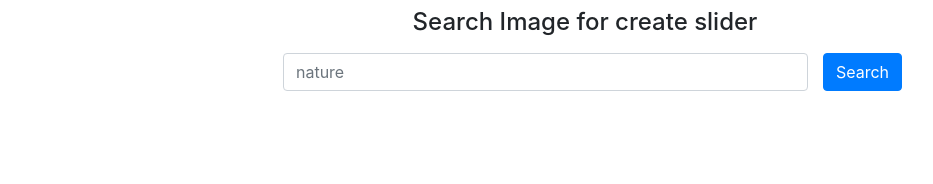
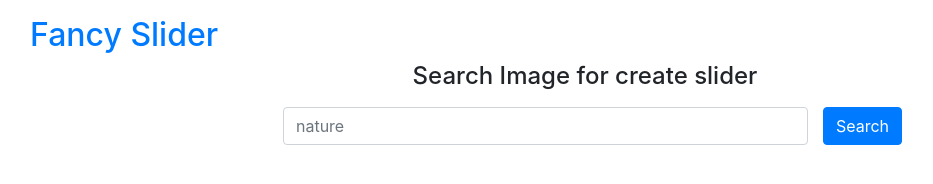
Before and after one commit to ahmedriaz-engineer/fancy-slider, a plain HTML site: page index.html in a window 1280 px wide. Shown: the whole page, without its empty margins (55-988 px from the left). Drawn offline with nearby package versions, Linux system fonts and the light colour scheme.

Commit message:
Fixed some bug of this project

```diff
--- a/index.html
+++ b/index.html
@@ -2,7 +2,7 @@
 <html lang="en">
 
 <head>
-  <title>Title</title>
+  <title>Fancy Slider</title>
   <!-- Required meta tags -->
   <meta charset="utf-8">
   <meta name="viewport" content="width=device-width, initial-scale=1, shrink-to-fit=no">
@@ -17,6 +17,7 @@
 
 <body>
   <div class="container">
+    <h2 class="mt-3 text-primary">Fancy Slider</h2>
     <h4 class="mt-2 text-center">Search Image for create slider</h4>
     <div class="form-inline mt-3 d-flex justify-content-center">
       <div class="input-group col-md-6 mb-2">
```
